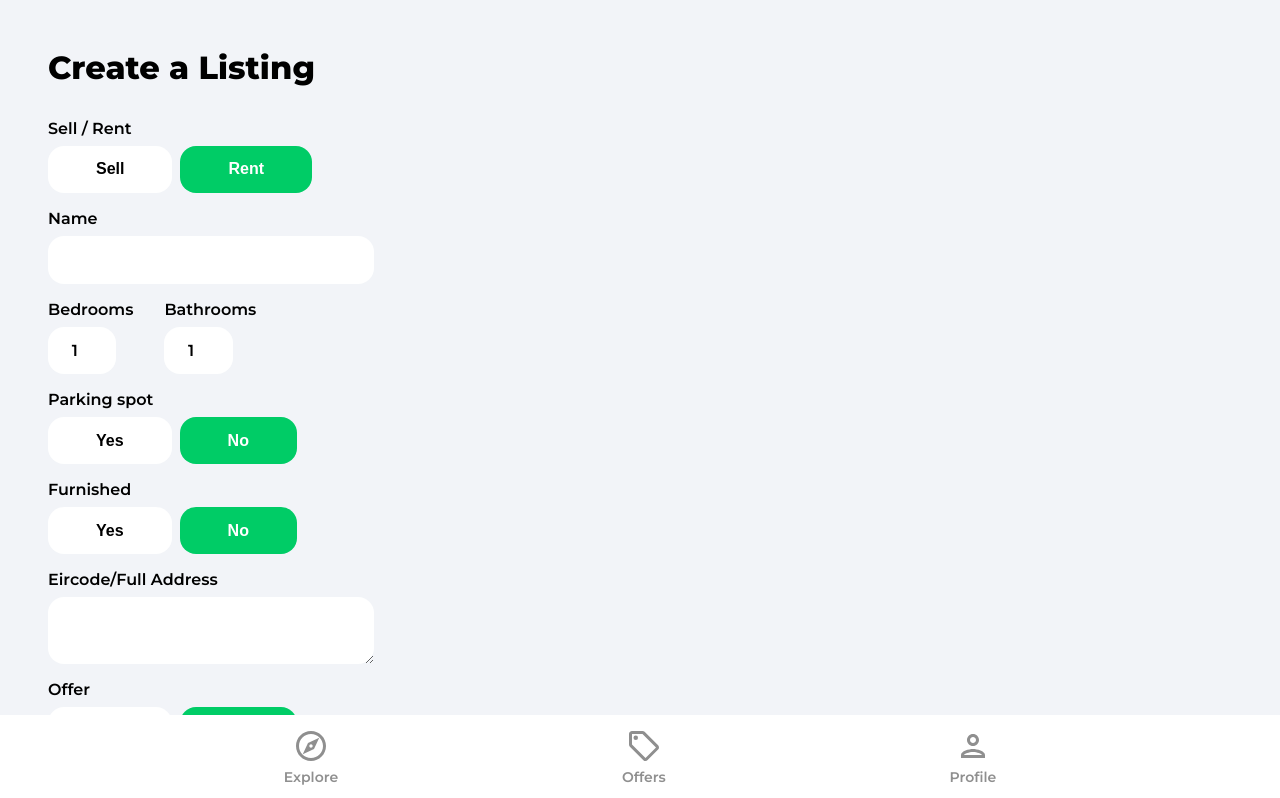
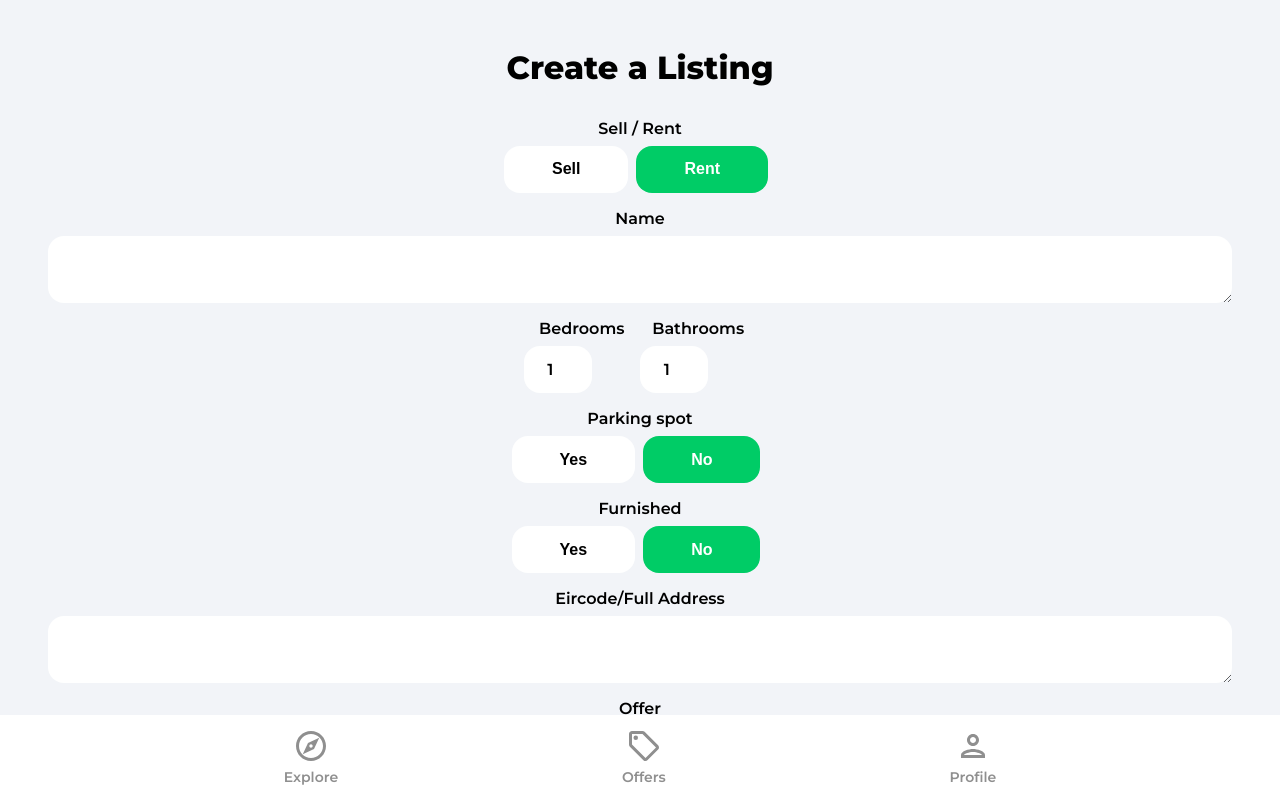
Before and after one commit to mogrady-professional/connaughtproperties, a React (Create React App) app in the folder connaught-properties/: page /create-listing in a window 1280 px wide. Shown: the top 798 px of the page. Built offline with nearby package versions, Linux system fonts and the light colour scheme; no server answers; sample sign-in values are in the browser's storage.

Commit message:
Profile Listings Styling and Delete Functionality Added

```diff
--- a/connaught-properties/src/App.css
+++ b/connaught-properties/src/App.css
@@ -76,8 +76,9 @@ button {
 .removeIcon {
     cursor: pointer;
     position: absolute;
-    top: -3%;
+    top: 45%;
     right: -2%;
+    margin-right: 1.5rem;
 }
 
 .editIcon {
@@ -648,7 +649,7 @@ button {
 .profileDetailsHeader {
     display: flex;
     justify-content: space-between;
-    max-width: 500px;
+    /* max-width: 500px; */
 }
 
 .personalDetailsText {
@@ -666,7 +667,7 @@ button {
     border-radius: 1rem;
     padding: 1rem;
     box-shadow: rgba(0, 0, 0, 0.2);
-    max-width: 500px;
+    /* max-width: 500px; */
 }
 
 .profileDetails {
@@ -712,7 +713,7 @@ button {
     box-shadow: rgba(0, 0, 0, 0.2);
     margin-top: 2rem;
     font-weight: 600;
-    max-width: 500px;
+    /* max-width: 500px; */
     display: flex;
     justify-content: space-between;
     align-items: center;
@@ -731,10 +732,13 @@ button {
     font-weight: 600;
     margin-top: 1rem;
     display: block;
+    text-align: center;
 }
 
 .formButtons {
     display: flex;
+    align-items: center;
+    justify-content: center;
 }
 
 .formButton,
@@ -783,19 +787,20 @@ button {
 
 .formInputName {
     padding: 0.9rem 1rem;
-    width: 90%;
-    max-width: 326px;
+    width: 100%;
+    /* max-width: 326px; */
 }
 
 .formInputAddress {
     padding: 0.9rem 1rem;
-    width: 90%;
-    max-width: 326px;
+    width: 100%;
+    /* max-width: 326px; */
 }
 
 .formPriceDiv {
     display: flex;
     align-items: center;
+    justify-content: center;
 }
 
 .formPriceText {
@@ -806,6 +811,7 @@ button {
 .imagesInfo {
     font-size: 0.9rem;
     opacity: 0.75;
+    text-align: center;
 }
 
 .formInputFile {
@@ -847,3 +853,25 @@ button {
 .swiper-button-next {
     color: #ffff;
 }
+
+
+/* Custom Delete */
+
+@media only screen and (max-width: 600px) {
+    .removeIcon {
+        margin-right: 0;
+    }
+}
+
+.listingsList {
+    margin-inline-start: -40px;
+}
+
+.text-center {
+    text-align: center;
+}
+
+.formRooms {
+    align-items: center;
+    justify-content: center;
+}
--- a/connaught-properties/src/pages/CreateListing.jsx
+++ b/connaught-properties/src/pages/CreateListing.jsx
@@ -244,7 +244,7 @@ function CreateListing() {
   return (
     <div className="profile">
       <header>
-        <p className="pageHeader">Create a Listing</p>
+        <p className="pageHeader text-center">Create a Listing</p>
       </header>
       <main>
         <form onSubmit={onSubmit}>
@@ -271,8 +271,8 @@ function CreateListing() {
           </div>
 
           <label className="formLabel">Name</label>
-          <input
-            className="formInputName"
+          <textarea
+            className="formInputName text-center"
             type="text"
             id="name"
             value={name}
--- a/connaught-properties/src/pages/Profile.jsx
+++ b/connaught-properties/src/pages/Profile.jsx
@@ -1,11 +1,22 @@
-import { useState } from "react";
+import { useState, useEffect } from "react";
 import { Link } from "react-router-dom";
 import { getAuth, updateProfile } from "firebase/auth";
-import { updateDoc, doc } from "firebase/firestore";
+import {
+  updateDoc,
+  doc,
+  collection,
+  getDocs,
+  query,
+  where,
+  orderBy,
+  deleteDoc,
+  documentId,
+} from "firebase/firestore";
 import { db } from "../firebase.config";
 import React from "react";
 import { useNavigate } from "react-router-dom";
 import { toast } from "react-toastify";
+import ListingItem from "../components/ListingItem";
 import arrowRight from "../assets/svg/keyboardArrowRightIcon.svg";
 import homeIcon from "../assets/svg/homeIcon.svg";
 
@@ -16,6 +27,8 @@ function Profile() {
     name: auth.currentUser.displayName,
     email: auth.currentUser.email,
   });
+  const [loading, setLoading] = useState(true);
+  const [listings, setListings] = useState(null);
 
   // Destructure formData
   const { name, email } = formData;
@@ -29,6 +42,33 @@ function Profile() {
     toast.success(`Logged out successfully ${auth.currentUser.displayName}`);
     navigate("/");
   };
+
+  useEffect(() => {
+    const fetchUserListings = async () => {
+      const listingsRef = collection(db, "listings");
+
+      const q = query(
+        listingsRef,
+        where("userRef", "==", auth.currentUser.uid),
+        orderBy("timestamp", "desc")
+      );
+      const querySnap = await getDocs(q);
+
+      let listings = [];
+
+      querySnap.forEach((doc) => {
+        return listings.push({
+          id: doc.id,
+          data: doc.data(),
+        });
+      });
+      setListings(listings);
+      setLoading(false);
+    };
+    fetchUserListings();
+    // console.log("listings", listings);
+  }, [auth.currentUser.uid]);
+
   // Update
   const onSubmit = async () => {
     try {
@@ -59,6 +99,17 @@ function Profile() {
     }));
   };
 
+  // Delete Listing from firebase and UI
+  const onDelete = async (listingId) => {
+    if (window.confirm("Are you sure you want to delete this listing?")) {
+      await deleteDoc(doc(db, "listings", listingId));
+      const updatedListings = listings.filter(
+        (listing) => listing.id !== listingId
+      );
+      setListings(updatedListings);
+      toast.success("Successfully deleted listing");
+    }
+  };
   return (
     <>
       <div className="profile">
@@ -106,6 +157,23 @@ function Profile() {
             <p>Sell or rent your home</p>
             <img src={arrowRight} alt="Arrow Right" />
           </Link>
+          {!loading && listings?.length > 0 && (
+            <>
+              <p className="listingText">Your Listings</p>
+              <ul className="listingsList">
+                {listings.map((listing) => {
+                  return (
+                    <ListingItem
+                      key={listing.id}
+                      listing={listing.data}
+                      id={listing.id}
+                      onDelete={() => onDelete(listing.id)}
+                    />
+                  );
+                })}
+              </ul>
+            </>
+          )}
         </main>
       </div>
     </>
```
